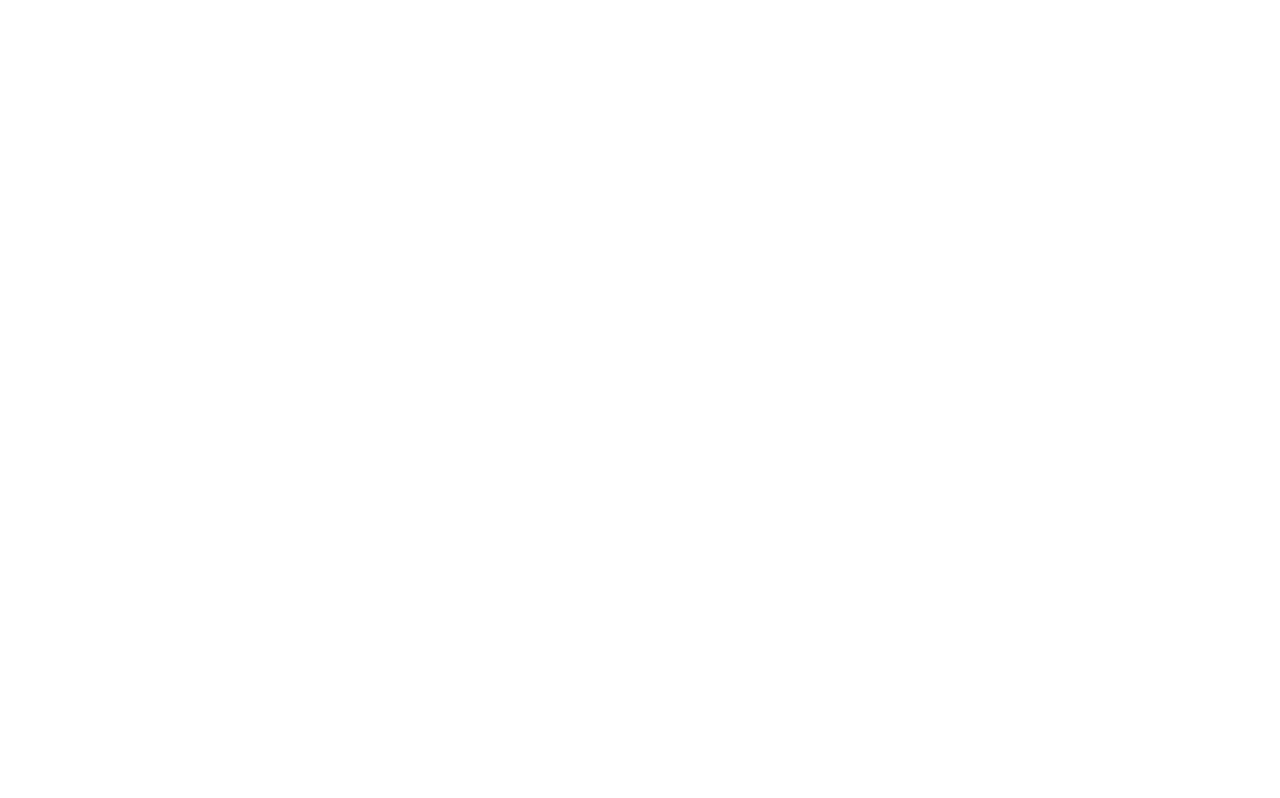
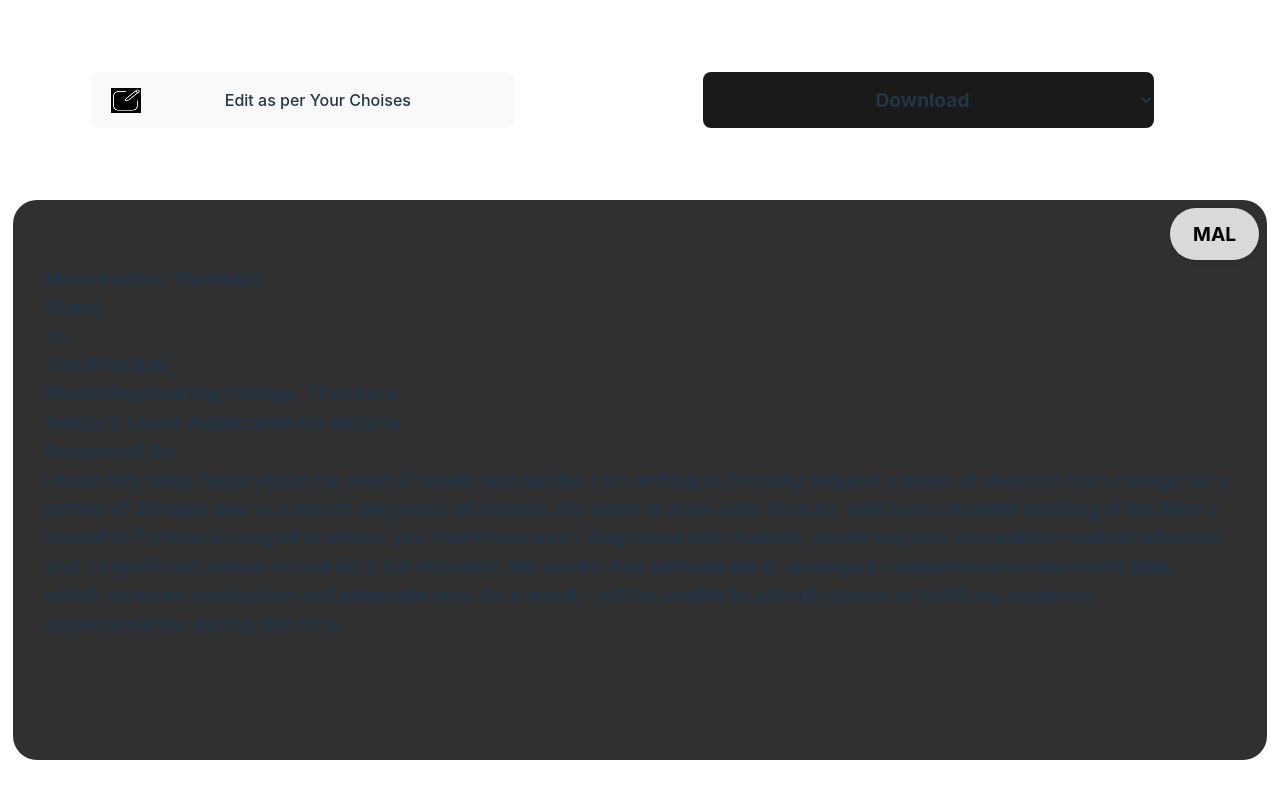
Before and after one commit to Albatrozx11/malform-ai, a React (Vite) app in the folder frontend/: page /Output in a window 1280 px wide. Before the commit this address had no page. Built offline with nearby package versions, Linux system fonts and the light colour scheme.

Commit message:
Outout_ui

```diff
--- a/frontend/src/App.jsx
+++ b/frontend/src/App.jsx
@@ -3,12 +3,14 @@
 import { Routes } from "react-router-dom";
 import Generator from "./pages/generator/Generator";
 import Landing from "./pages/landing/Landing";
+import Output from "./pages/generator/components/Output"
 function App() {
   return (
     <Router>
       <Routes>
         <Route exact path="/" element={<Landing />} />
         <Route path="/generator" element={<Generator />} />
+        <Route path="/Output" element={<Output />} />
       </Routes>
     </Router>
   );
--- a/frontend/src/pages/generator/Generator.css
+++ b/frontend/src/pages/generator/Generator.css
@@ -5,7 +5,3 @@
   height: 100vh;
   justify-content: flex-end;
 }
-
-.mic:hover{
-    opacity: 0.8;
-}
--- /dev/null
+++ b/frontend/src/pages/generator/components/Output.css
@@ -0,0 +1,142 @@
+.Output_Main{
+    width: 100%;
+    height: 100vh;
+
+    }
+    .Output_Main_upper{
+        width: 100%;
+        height: 25vh;
+        display: flex;
+        justify-content: center;
+    }
+  .Dowload_Main
+  {
+    width: 98%;
+    background-color:#fff;
+    height: 15vh;
+    margin-top: 5vh;
+    border-radius:3vh;
+    display: flex;
+    ;
+  }
+  .Download_Main_Left{
+    width: 50%;
+    height: 15vh;
+    margin: none;
+    padding: none;
+    display: flex;
+    justify-content: center;
+  }
+  .Download_Main_Left_Contents{
+    width: 75%;
+    height: 15vh;
+    display: flex;
+    flex-direction: column;
+    justify-content: center;
+  }
+  .Download_Format_div{
+    width: 80%;
+    height: 15vh;
+    display: flex;
+    flex-direction: column;
+    justify-content: center;
+
+  }
+  .Download_Main_Left_Contents button{
+    height: 7vh;
+    width: 90%;
+  }
+  .Download_Main_Left_Contents button img{
+    width: 30px;
+    height: 25px;
+    float: left;
+  }
+  #Download_Format{
+      width: 90%;
+      text-align: center;
+      background: #1a1a1a;
+      border-radius: 1vh;
+      height: 7vh;
+      font-weight: bolder;
+      font-size: larger;
+  }
+
+
+  .Download_right{
+    width: 50%;
+    height: 15vh;
+    display: flex;
+    justify-content: center;
+  }
+  .Download_right_columnwise{
+    width: 83%;
+    height: 15vh;
+    display: flex;
+    flex-direction: column;
+    justify-content: center;
+
+
+  }
+
+.Download_right_columnwise button{
+    font-weight: bolder;
+    text-align: center;
+    font-size: larger;
+}
+
+.Language_selector_main{
+    width: 100%;
+    height: 8vh;
+
+    display: flex;
+    justify-content: end;
+    padding: 1vh;
+  }
+.Output_Container_Rowwise{
+       width: 100%;
+       height: 75vh;
+       display: flex;
+       justify-content: center;
+}
+
+.Output_Container{
+       width: 98%;
+       height: 70vh;
+       background-color: #303030;
+       border-radius: 3vh;
+
+}
+.Language_selector_button button{
+    background: #D9D9D9;
+    font-weight: bolder;
+    color: black;
+    border-radius: 1.625rem;
+    font-size: larger;
+    border: none;
+    box-shadow: 0px 2px 5px rgba(0, 0, 0, 0.1);
+}
+.Generating_container{
+      width: 95%;
+      height: 60vh;
+      font-weight: bold;
+      font-size: larger;
+      margin-left: 2.5%;
+
+}
+@media (max-width: 750px)
+{
+    .Download_Main_Left_Contents button{
+        width: 90%;
+    }
+    .Download_Main_Left_Contents button img{
+       display: none;
+       overflow: hidden;
+    }
+    .Download_Main_Left_Contents button::before {
+        content: 'Edit';
+        font-size: 16px;
+        font-weight: bold;
+        color: #fff;
+        display: block;
+}
+}
--- /dev/null
+++ b/frontend/src/pages/generator/components/Output.jsx
@@ -0,0 +1,54 @@
+import React from 'react'
+import edit from '../../../assets/Edit.jpg'
+import './Output.css'
+const Output = () => {
+  return (
+    <div className='Output_Main'>
+    <div className='Output_Main_upper'>
+    <div className='Dowload_Main'>
+        <div className='Download_Main_Left'>
+            <div className='Download_Main_Left_Contents'>
+                <button>Edit as per Your Choises<img src={edit} alt="" /></button>
+
+            </div>
+        </div>
+        <div className='Download_right'>
+            <div className='Download_Format_div'>
+                <select name="Dowload_Format" id="Download_Format">
+                    <option value="selct method">Download</option>
+                    <option value="PDF">PDF</option>
+                    <option value="Word">Written Format</option>
+                </select>
+            </div>
+
+            {/*<div className='Download_right_columnwise'>
+                <div className='Download_button'><h2>Download</h2></div>
+                <button>Download</button>
+             </div>*/}
+            </div>
+        </div>
+    </div>
+    <div className='Output_Container_Rowwise'>
+        <div className='Output_Container'>
+          <div className='Language_selector_main'>
+              <div className='Language_selector_button'>
+                <button>MAL</button>
+              </div>
+          </div>
+          <div className='Generating_container'> <p>Mens Hostel, Thrikkara <br />
+        [Date]<br/>
+To,<br />
+The Principal,<br />
+Model Engineering College, Thrikkara <br />
+Subject: Leave Application for Malaria <br />
+Respected Sir, <br />
+I hope this letter finds you in the best of health and spirits. I am writing to formally request a leave of absence from college for a period of 30 days due to a recent diagnosis of malaria. My name is Alan John Chacko, and I am a student residing at the Men's Hostel in Thrikkara.
+  I regret to inform you that I have been diagnosed with malaria, which requires immediate medical attention and a significant period of rest for a full recovery. My doctor has advised me to undergo a comprehensive treatment plan, which includes medication and adequate rest. As a result, I will be unable to attend classes or fulfill my academic responsibilities during this time.</p>
+        </div>
+        </div>
+    </div>
+</div>
+  )
+}
+
+export default Output
```
Also changed, not shown: frontend/src/assets/Edit.jpg (added).
